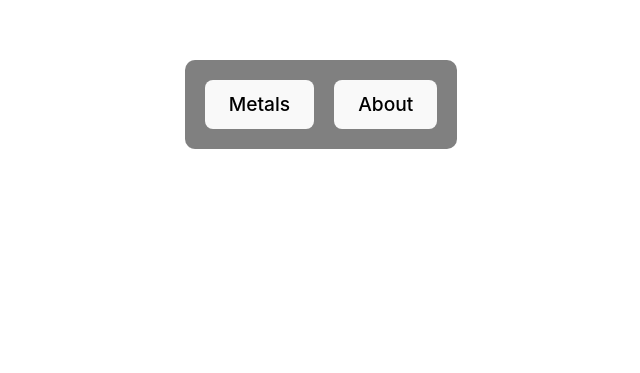
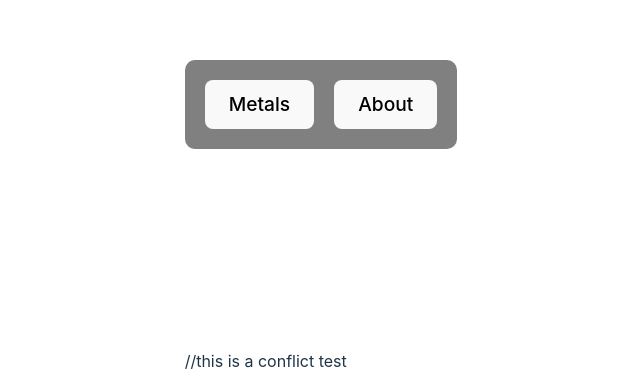
Before and after one commit to Sabareesh001/metalPrice, a React (Vite) app: page / in a window 1280 px wide. Shown: the part 451-824 px from the top of the page, without its empty margins (319-959 px from the left). Before the commit the page ends 800 px from the top, so only its background shows below. Built offline with nearby package versions, Linux system fonts and the light colour scheme.

Commit message:
Update App.jsx

```diff
--- a/src/App.jsx
+++ b/src/App.jsx
@@ -10,6 +10,7 @@ function App() {
   return (
    <Router>
     <Routes/>
+     //this is a conflict test
    </Router>
   )
 }
```
